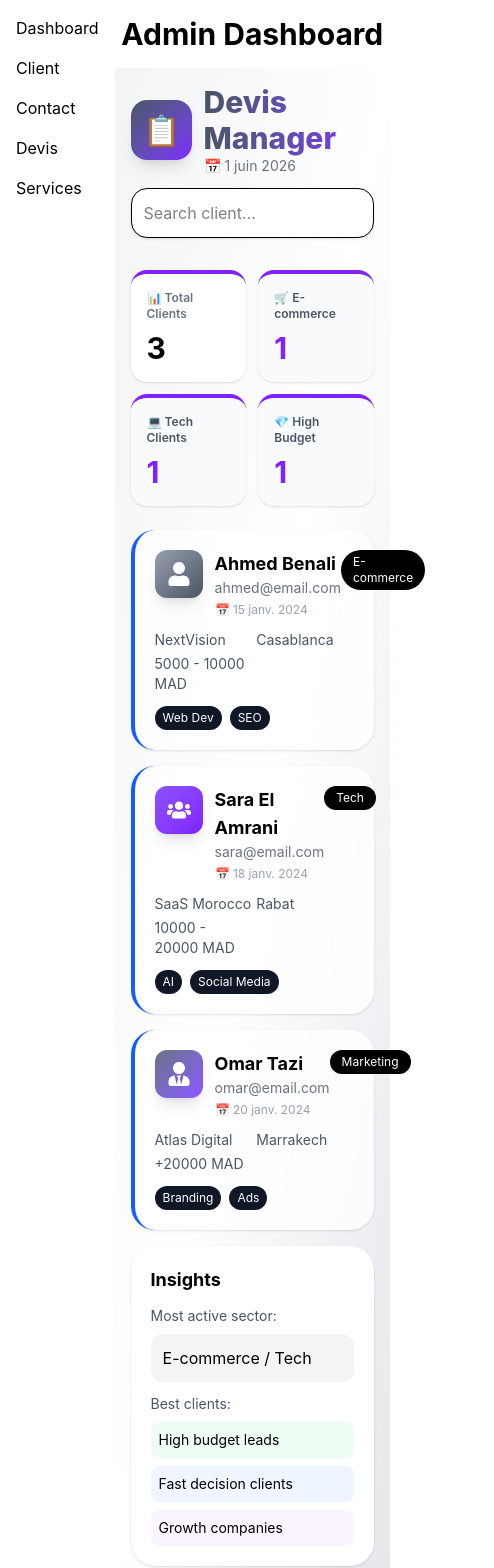
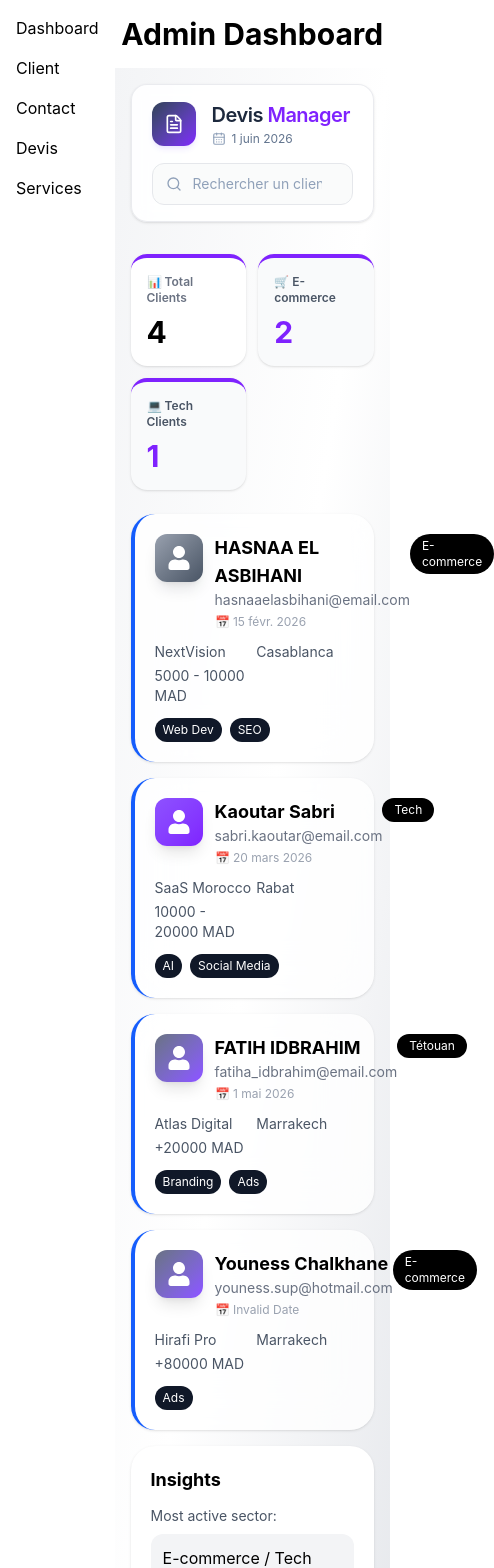
Before and after one commit to younesschalkhane/Triova-Media, a React (Vite) app in the folder frontend/admin/: page /devis in a window 390 px wide. Shown: the top 1568 px of the page, 494 px wide, since content can reach past the window. Built offline with nearby package versions, Linux system fonts and the light colour scheme.

Commit message:
termine partie Devis DevisList

```diff
--- a/frontend/admin/src/App.jsx
+++ b/frontend/admin/src/App.jsx
@@ -1,10 +1,12 @@
 import React from 'react'
+import { Toaster } from 'react-hot-toast'
 import Markup from './Pages/Markup'
 
 function App() {
 
   return (
     <>
+    <Toaster position="top-right" toastOptions={{ duration: 3000 }} />
     <Markup />
     </>
   )
--- a/frontend/admin/src/Pages/Devis/DevisList.jsx
+++ b/frontend/admin/src/Pages/Devis/DevisList.jsx
@@ -1,11 +1,16 @@
 import React, { useEffect, useState } from "react";
 import { FaUser, FaUsers, FaUserTie } from "react-icons/fa";
-import { motion } from "framer-motion";
+import { FileText, Search, CalendarDays, Send, X, Mail } from "lucide-react";
+import { motion, AnimatePresence } from "framer-motion";
+import toast from "react-hot-toast";
 
 function DevisList() {
   const [devis, setDevis] = useState([]);
   const [loading, setLoading] = useState(true);
   const [selectedClient, setSelectedClient] = useState(null);
+  const [contactOpen, setContactOpen] = useState(false);
+  const [messageForm, setMessageForm] = useState({ subject: "", body: "" });
+  const [sending, setSending] = useState(false);
   const [search, setSearch] = useState('');
   const iconVariants = {
     hover: { scale: 1.12, rotate: 10 },
@@ -50,41 +55,56 @@ function DevisList() {
   const fakeData = [
     {
       _id: "1",
-      name: "Ahmed Benali",
-      email: "ahmed@email.com",
+      name: "HASNAA EL ASBIHANI",
+      email: "hasnaaelasbihani@email.com",
       company: "NextVision",
       city: "Casablanca",
       budget: "5000 - 10000 MAD",
       activity: "E-commerce",
       services: ["Web Dev", "SEO"],
-      date: "2024-01-15",
+      date: "2026-02-15",
       iconType: "user",
       color: "from-gray-400 to-gray-600",
     },
     {
       _id: "2",
-      name: "Sara El Amrani",
-      email: "sara@email.com",
+      name: " Kaoutar Sabri",
+      email: "sabri.kaoutar@email.com",
       company: "SaaS Morocco",
       city: "Rabat",
       budget: "10000 - 20000 MAD",
       activity: "Tech",
       services: ["AI", "Social Media"],
-      date: "2024-01-18",
-      iconType: "users",
+      date: "2026-03-20",
+      iconType: "user",
       color: "from-violet-500 to-violet-600",
     },
     {
       _id: "3",
-      name: "Omar Tazi",
-      email: "omar@email.com",
+      name: "FATIH IDBRAHIM ",
+      email: "fatiha_idbrahim@email.com",
       company: "Atlas Digital",
       city: "Marrakech",
       budget: "+20000 MAD",
-      activity: "Marketing",
+      activity: "Tétouan",
       services: ["Branding", "Ads"],
-      date: "2024-01-20",
-      iconType: "userTie",
+      date: "2026-05-01",
+      iconType: "user",
+      color: "from-gray-500 to-violet-500",
+    },
+
+
+    {
+      _id: "4",
+      name: "Youness Chalkhane",
+      email: "youness.sup@hotmail.com",
+      company: "Hirafi Pro",
+      city: "Marrakech",
+      budget: "+80000 MAD",
+      activity: "E-commerce",
+      services: [ "Ads"],
+      date: "2025-15-09",
+      iconType: "user",
       color: "from-gray-500 to-violet-500",
     },
   ];
@@ -107,7 +127,50 @@ function DevisList() {
   const ecom = devis.filter(d => d.activity === "E-commerce").length;
   const tech = devis.filter(d => d.activity === "Tech").length;
 
-  const highBudget = devis.filter(d => d.budget.includes("+20000")).length;
+  const getClientMessages = (clientId) => {
+    try {
+      return JSON.parse(localStorage.getItem(`devis_messages_${clientId}`) || "[]");
+    } catch {
+      return [];
+    }
+  };
+
+  const openContactForm = (client) => {
+    setMessageForm({
+      subject: `Suivi devis — ${client.company}`,
+      body: `Bonjour ${client.name},\n\nMerci pour votre demande de devis. `,
+    });
+    setContactOpen(true);
+  };
+
+  const handleSendMessage = async (e) => {
+    e.preventDefault();
+    if (!selectedClient || !messageForm.body.trim()) {
+      toast.error("Veuillez écrire un message.");
+      return;
+    }
+
+    setSending(true);
+    await new Promise((r) => setTimeout(r, 600));
+
+    const newMessage = {
+      id: Date.now(),
+      to: selectedClient.email,
+      subject: messageForm.subject.trim() || `Message pour ${selectedClient.name}`,
+      body: messageForm.body.trim(),
+      sentAt: new Date().toISOString(),
+    };
+
+    const existing = getClientMessages(selectedClient._id);
+    localStorage.setItem(
+      `devis_messages_${selectedClient._id}`,
+      JSON.stringify([...existing, newMessage])
+    );
+
+    setSending(false);
+    setContactOpen(false);
+    toast.success(`Message envoyé à ${selectedClient.name}`);
+  };
 
   // 📅 GET CURRENT DATE
   const getFormattedDate = () => {
@@ -124,32 +187,41 @@ function DevisList() {
 
       <div className="max-w-7xl mx-auto">
 
-        {/* HEADER WITH LOGO */}
-        <div className="flex flex-col sm:flex-row sm:justify-between sm:items-start gap-3 mb-8">
+        {/* HEADER */}
+        <header className="mb-8 rounded-2xl border border-gray-200/80 bg-white/90 backdrop-blur-sm shadow-sm">
+          <div className="flex flex-col gap-4 px-5 py-4 sm:flex-row sm:items-center sm:justify-between sm:px-6 sm:py-5">
 
-          <div className="flex items-center gap-3">
-            <div className="bg-gradient-to-br from-gray-600 to-violet-600 text-white p-3 rounded-2xl shadow-lg">
-              <span className="text-3xl">📋</span>
+            <div className="flex items-center gap-4">
+              <div className="flex h-11 w-11 shrink-0 items-center justify-center rounded-xl bg-gradient-to-br from-slate-700 to-violet-600 shadow-md shadow-violet-200/50">
+                <FileText className="h-5 w-5 text-white" strokeWidth={2} />
               </div>
               <div>
-              <h1 className="text-3xl sm:text-4xl font-extrabold bg-gradient-to-r from-gray-600 to-violet-600 bg-clip-text text-transparent">
-                Devis Manager
+                <h1 className="text-xl font-semibold tracking-tight text-slate-800 sm:text-2xl">
+                  Devis <span className="text-violet-600">Manager</span>
                 </h1>
-              <p className="text-sm text-gray-500">📅 {getFormattedDate()}</p>
+                <div className="mt-0.5 flex items-center gap-1.5 text-xs text-slate-500 sm:text-sm">
+                  <CalendarDays className="h-3.5 w-3.5 text-slate-400" />
+                  <span>{getFormattedDate()}</span>
+                </div>
               </div>
             </div>
 
+            <div className="relative w-full sm:w-80">
+              <Search className="pointer-events-none absolute left-3.5 top-1/2 h-4 w-4 -translate-y-1/2 text-slate-400" />
               <input
-            className="p-3 rounded-2xl border w-full sm:w-72 bg-white shadow-sm focus:ring-2 focus:ring-blue-600"
-            placeholder="Search client..."
+                type="search"
+                className="w-full rounded-xl border border-gray-200 bg-gray-50/80 py-2.5 pl-10 pr-4 text-sm text-slate-700 placeholder:text-slate-400 transition focus:border-violet-300 focus:bg-white focus:outline-none focus:ring-2 focus:ring-violet-500/20"
+                placeholder="Rechercher un client..."
                 value={search}
                 onChange={(e) => setSearch(e.target.value)}
               />
+            </div>
 
           </div>
+        </header>
 
         {/* KPI CARDS */}
-        <div className="grid grid-cols-2 lg:grid-cols-4 gap-3 mb-6">
+        <div className="grid grid-cols-2 lg:grid-cols-3 gap-3 mb-6">
 
           <div className="bg-white rounded-2xl shadow p-4 border-t-4 border-violet-600 hover:shadow-lg transition">
             <p className="text-xs text-gray-500 font-semibold">📊 Total Clients</p>
@@ -164,11 +236,6 @@ function DevisList() {
           <div className="bg-gray-50 rounded-2xl shadow p-4 border-t-4 border-violet-600 hover:shadow-lg transition">
             <p className="text-xs text-gray-600 font-semibold">💻 Tech Clients</p>
             <h2 className="text-3xl font-bold text-violet-600 mt-2">{tech}</h2>
-          </div>
-
-          <div className="bg-gray-50 rounded-2xl shadow p-4 border-t-4 border-violet-600 hover:shadow-lg transition">
-            <p className="text-xs text-gray-600 font-semibold">💎 High Budget</p>
-            <h2 className="text-3xl font-bold text-violet-600 mt-2">{highBudget}</h2>
           </div>
 
         </div>
@@ -266,7 +333,12 @@ function DevisList() {
                   </div>
 
                   <div className="mt-4">
-                    <button className="w-full bg-white/20 text-white py-2 rounded-xl hover:bg-white/30">Contact Client</button>
+                    <button
+                      onClick={() => openContactForm(selectedClient)}
+                      className="w-full bg-white/20 text-white py-2 rounded-xl hover:bg-white/30 transition"
+                    >
+                      Contact Client
+                    </button>
                   </div>
                 </>
               ) : (
@@ -352,12 +424,106 @@ function DevisList() {
             </div>
 
             <div className="mt-6 flex gap-3">
-              <button className="px-4 py-2 rounded-lg bg-violet-600 text-white">Contact</button>
-              <button onClick={() => setSelectedClient(null)} className="px-4 py-2 rounded-lg border">Close</button>
+              <button
+                onClick={() => openContactForm(selectedClient)}
+                className="px-4 py-2 rounded-lg bg-violet-600 text-white hover:bg-violet-700 transition"
+              >
+                Contact
+              </button>
+              <button onClick={() => setSelectedClient(null)} className="px-4 py-2 rounded-lg border hover:bg-gray-50 transition">Close</button>
             </div>
           </motion.div>
         </motion.div>
       )}
+
+      {/* Contact message modal */}
+      <AnimatePresence>
+        {contactOpen && selectedClient && (
+          <motion.div
+            className="fixed inset-0 bg-black/50 flex items-center justify-center z-[60] p-4"
+            initial={{ opacity: 0 }}
+            animate={{ opacity: 1 }}
+            exit={{ opacity: 0 }}
+            onClick={() => !sending && setContactOpen(false)}
+          >
+            <motion.div
+              className="bg-white rounded-2xl shadow-2xl w-full max-w-lg"
+              initial={{ opacity: 0, scale: 0.96, y: 12 }}
+              animate={{ opacity: 1, scale: 1, y: 0 }}
+              exit={{ opacity: 0, scale: 0.96, y: 12 }}
+              onClick={(e) => e.stopPropagation()}
+            >
+              <div className="flex items-center justify-between border-b border-gray-100 px-6 py-4">
+                <div className="flex items-center gap-3">
+                  <div className="flex h-10 w-10 items-center justify-center rounded-xl bg-violet-100">
+                    <Mail className="h-5 w-5 text-violet-600" />
+                  </div>
+                  <div>
+                    <h3 className="font-semibold text-slate-800">Envoyer un message</h3>
+                    <p className="text-xs text-slate-500">{selectedClient.name} · {selectedClient.email}</p>
+                  </div>
+                </div>
+                <button
+                  onClick={() => !sending && setContactOpen(false)}
+                  className="rounded-lg p-1.5 text-slate-400 hover:bg-gray-100 hover:text-slate-600 transition"
+                >
+                  <X className="h-5 w-5" />
+                </button>
+              </div>
+
+              <form onSubmit={handleSendMessage} className="px-6 py-5 space-y-4">
+                <div>
+                  <label className="text-xs font-medium text-slate-500">Objet</label>
+                  <input
+                    type="text"
+                    value={messageForm.subject}
+                    onChange={(e) => setMessageForm({ ...messageForm, subject: e.target.value })}
+                    className="mt-1 w-full rounded-xl border border-gray-200 px-3 py-2.5 text-sm focus:border-violet-300 focus:outline-none focus:ring-2 focus:ring-violet-500/20"
+                    placeholder="Objet du message"
+                  />
+                </div>
+
+                <div>
+                  <label className="text-xs font-medium text-slate-500">Message</label>
+                  <textarea
+                    rows={6}
+                    value={messageForm.body}
+                    onChange={(e) => setMessageForm({ ...messageForm, body: e.target.value })}
+                    className="mt-1 w-full resize-none rounded-xl border border-gray-200 px-3 py-2.5 text-sm focus:border-violet-300 focus:outline-none focus:ring-2 focus:ring-violet-500/20"
+                    placeholder="Écrivez votre message au client..."
+                    required
+                  />
+                </div>
+
+                {getClientMessages(selectedClient._id).length > 0 && (
+                  <p className="text-xs text-slate-400">
+                    {getClientMessages(selectedClient._id).length} message(s) déjà envoyé(s) à ce client
+                  </p>
+                )}
+
+                <div className="flex gap-3 pt-1">
+                  <button
+                    type="submit"
+                    disabled={sending}
+                    className="flex flex-1 items-center justify-center gap-2 rounded-xl bg-violet-600 py-2.5 text-sm font-medium text-white hover:bg-violet-700 disabled:opacity-60 transition"
+                  >
+                    <Send className="h-4 w-4" />
+                    {sending ? "Envoi..." : "Envoyer"}
+                  </button>
+                  <button
+                    type="button"
+                    onClick={() => setContactOpen(false)}
+                    disabled={sending}
+                    className="rounded-xl border border-gray-200 px-4 py-2.5 text-sm hover:bg-gray-50 disabled:opacity-60 transition"
+                  >
+                    Annuler
+                  </button>
+                </div>
+              </form>
+            </motion.div>
+          </motion.div>
+        )}
+      </AnimatePresence>
 
     </div>
   );
```
Lines whose indentation alone changed are shown as unchanged.
